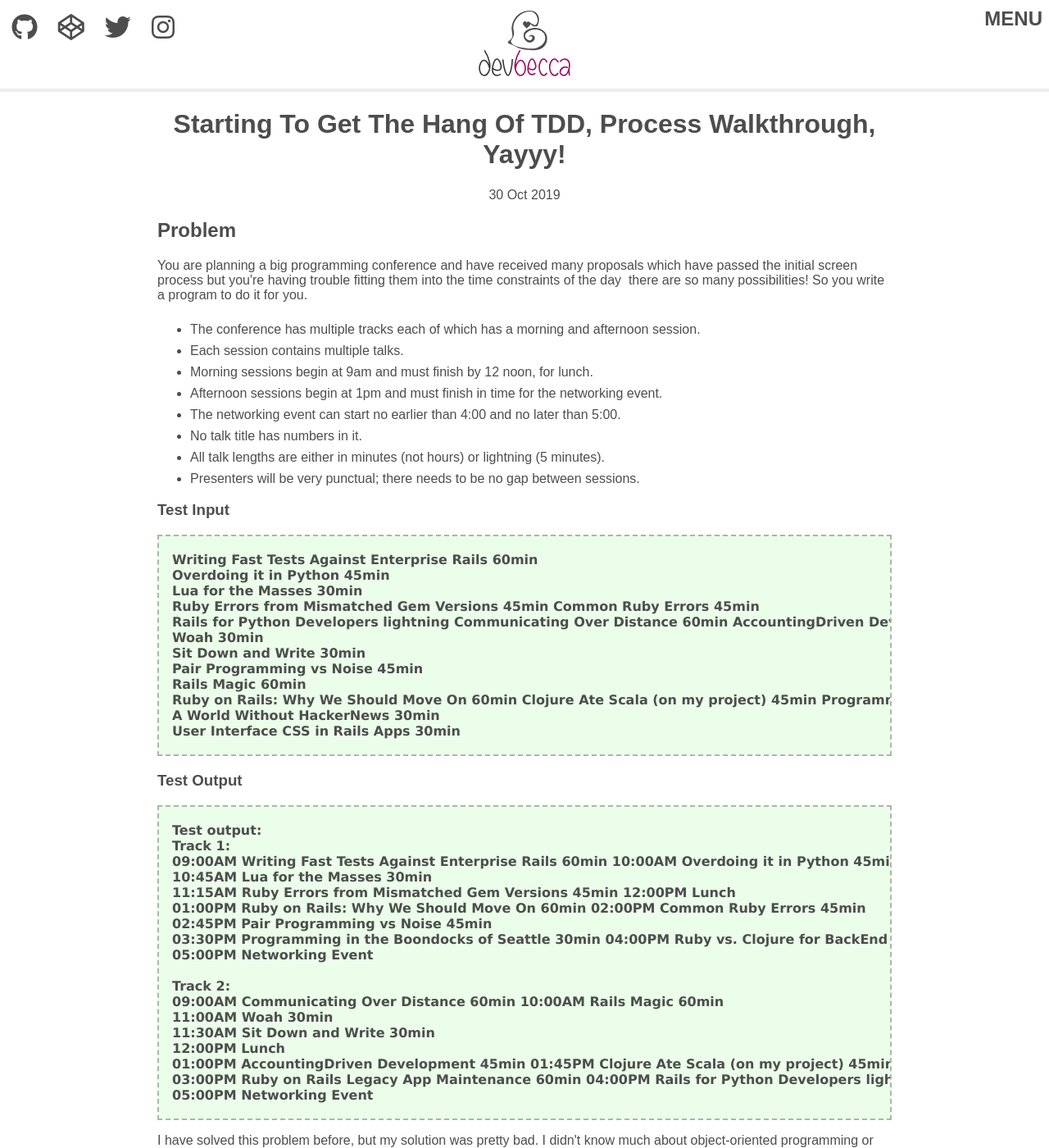
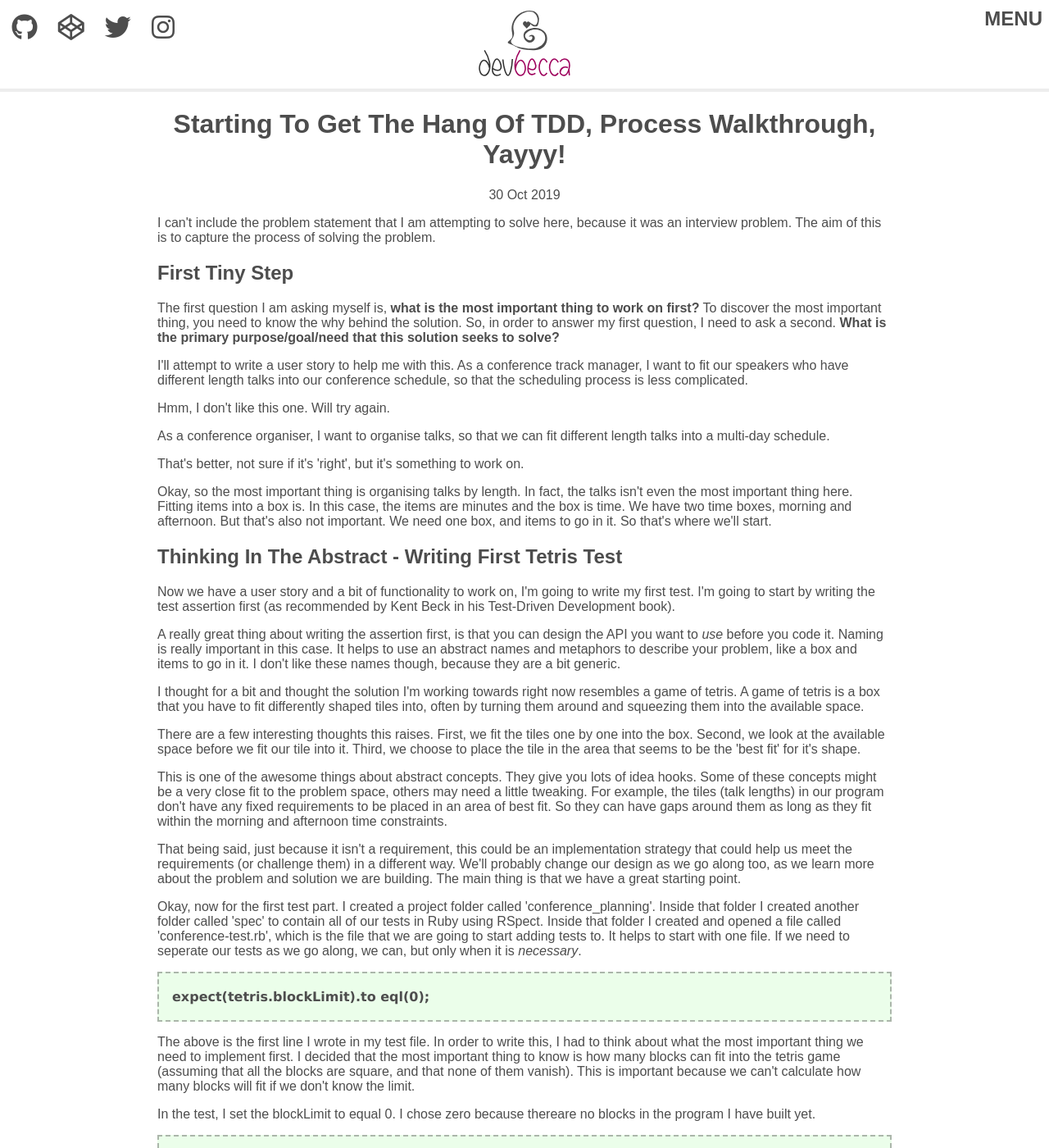
Before and after one commit to Becca9941/Becca9941.github.io, a Jekyll site: the page built from _posts/2019-10-30-conference-track-manager-tdd.html, in a window 1280 px wide and 1400 px high. Shown: the whole window at 82% size. Built offline with Jekyll 4.4.1, drawn with Linux system fonts in a browser that asks for light colours; nearby versions of some CDN libraries; some of the changed text lies outside the part shown.

Commit message:
removed sensitive information

```diff
--- a/_posts/2019-10-30-conference-track-manager-tdd.html
+++ b/_posts/2019-10-30-conference-track-manager-tdd.html
@@ -3,66 +3,7 @@ layout: post
 title: Starting to get the hang of TDD, process walkthrough, yayyy!
 ---
 
-<h2>Problem</h2>
-
-<p>You are planning a big programming conference and have received many proposals which have passed the initial screen process but you're having trouble fitting them into the time constraints of the day ­­ there are so many possibilities! So you write a program to do it for you.</p>
-
-<ul>
-  <li>The conference has multiple tracks each of which has a morning and afternoon session.</li>
-  <li>Each session contains multiple talks.</li>
-  <li>Morning sessions begin at 9am and must finish by 12 noon, for lunch.</li>
-  <li>Afternoon sessions begin at 1pm and must finish in time for the networking event.</li>
-  <li>The networking event can start no earlier than 4:00 and no later than 5:00.</li>
-  <li>No talk title has numbers in it.</li>
-  <li>All talk lengths are either in minutes (not hours) or lightning (5 minutes).</li>
-  <li>Presenters will be very punctual; there needs to be no gap between sessions.</li>
-</ul>
-
-<h3>Test input</h3>
-
-<pre>
-<code>
-Writing Fast Tests Against Enterprise Rails 60min
-Overdoing it in Python 45min
-Lua for the Masses 30min
-Ruby Errors from Mismatched Gem Versions 45min Common Ruby Errors 45min
-Rails for Python Developers lightning Communicating Over Distance 60min Accounting­Driven Development 45min
-Woah 30min
-Sit Down and Write 30min
-Pair Programming vs Noise 45min
-Rails Magic 60min
-Ruby on Rails: Why We Should Move On 60min Clojure Ate Scala (on my project) 45min Programming in the Boondocks of Seattle 30min Ruby vs. Clojure for Back­End Development 30min Ruby on Rails Legacy App Maintenance 60min
-A World Without HackerNews 30min
-User Interface CSS in Rails Apps 30min
-</code>
-</pre>
-
-<h3>Test output</h3>
-
-<pre>
-<code>
-Test output:
-Track 1:
-09:00AM Writing Fast Tests Against Enterprise Rails 60min 10:00AM Overdoing it in Python 45min
-10:45AM Lua for the Masses 30min
-11:15AM Ruby Errors from Mismatched Gem Versions 45min 12:00PM Lunch
-01:00PM Ruby on Rails: Why We Should Move On 60min 02:00PM Common Ruby Errors 45min
-02:45PM Pair Programming vs Noise 45min
-03:30PM Programming in the Boondocks of Seattle 30min 04:00PM Ruby vs. Clojure for Back­End Development 30min 04:30PM User Interface CSS in Rails Apps 30min
-05:00PM Networking Event
-
-Track 2:
-09:00AM Communicating Over Distance 60min 10:00AM Rails Magic 60min
-11:00AM Woah 30min
-11:30AM Sit Down and Write 30min
-12:00PM Lunch
-01:00PM Accounting­Driven Development 45min 01:45PM Clojure Ate Scala (on my project) 45min 02:30PM A World Without HackerNews 30min
-03:00PM Ruby on Rails Legacy App Maintenance 60min 04:00PM Rails for Python Developers lightning
-05:00PM Networking Event
-</code>
-</pre>
-
-<p>I have solved this problem before, but my solution was pretty bad. I didn't know much about object-oriented programming or TDD. I know a little bit more now but still have a fair few gaps in knowledge and experience. So I'm going to solve it again, and then again once I have learned more. It's an iterative process. I'm expecting my solution attempt to be stumbly.</p>
+<p>I can't include the problem statement that I am attempting to solve here, because it was an interview problem. The aim of this is to capture the process of solving the problem.</p>
 
 <h2>First tiny step</h2>
 
```
